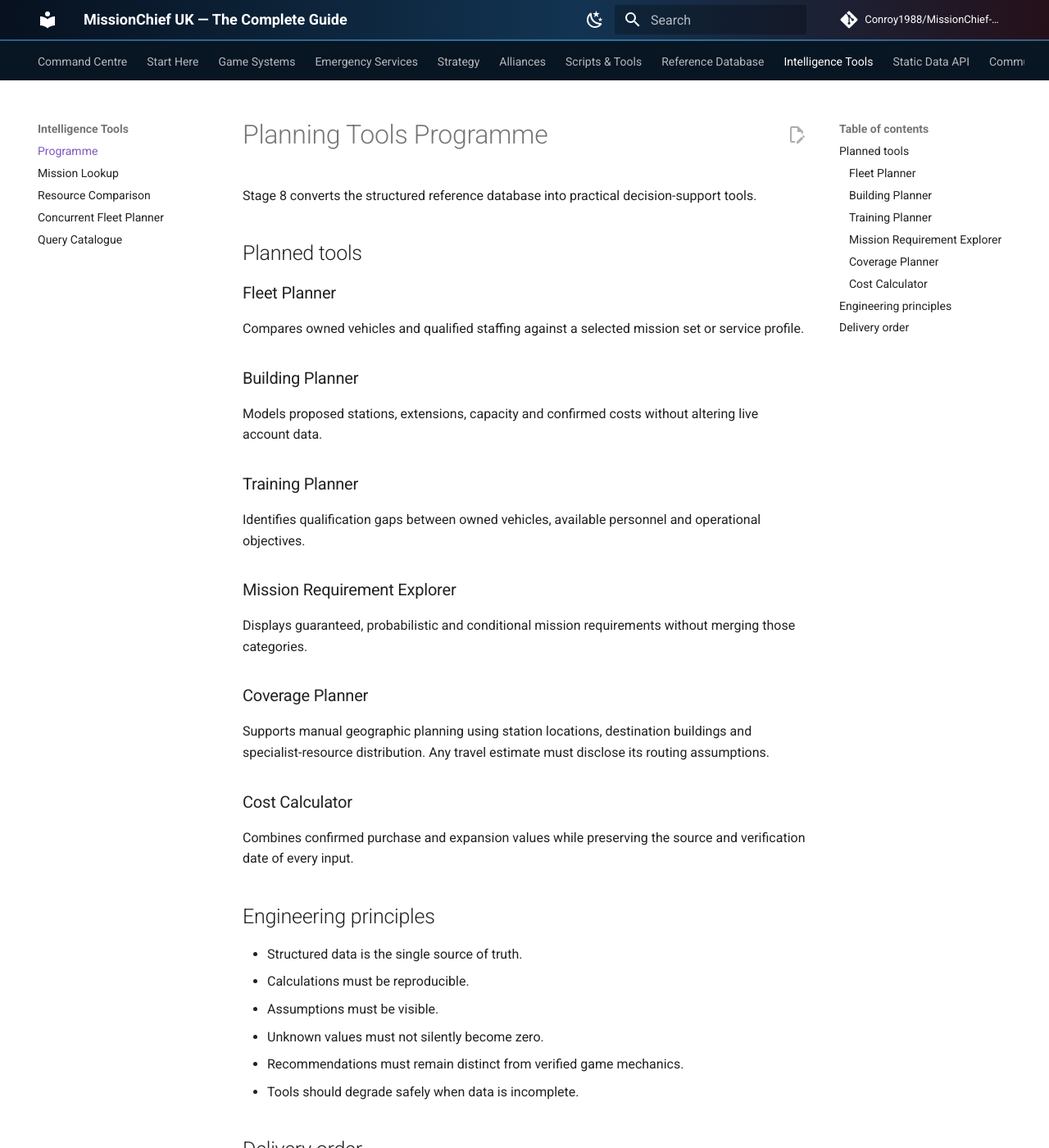
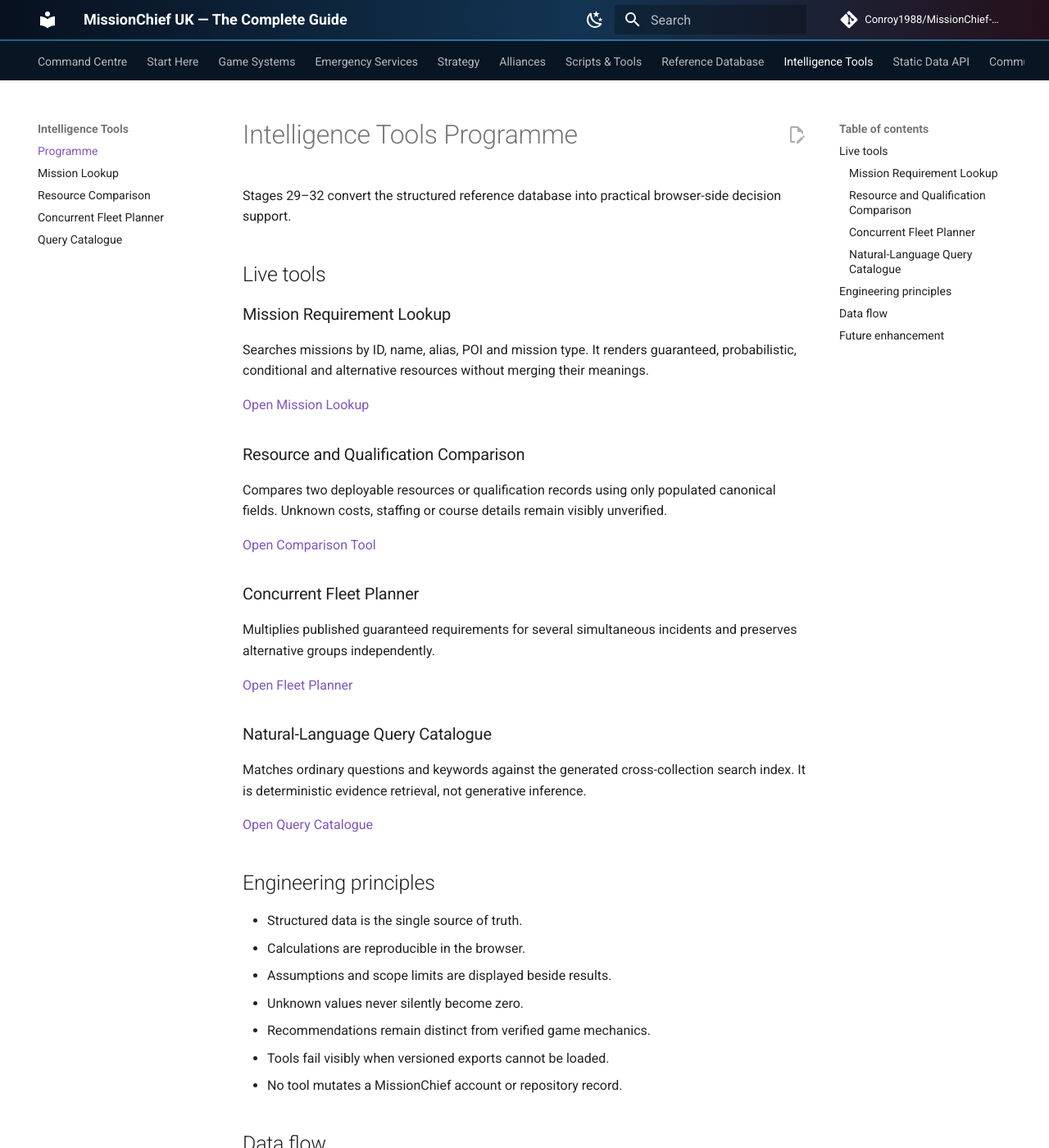
Before and after one commit to Conroy1988/MissionChief-UK, an MkDocs documentation site: the page built from docs/tools/planning-tools.md, in a window 1280 px wide and 1400 px high. Shown: the whole window at 82% size. Built offline with MkDocs 1.6.1 and Material for MkDocs 9.7.7, drawn with Linux system fonts in a browser that asks for light colours; comment, search, counter and statistics services are not loaded; some of the changed text lies outside the part shown.

Commit message:
Synchronise intelligence tools programme

````diff
--- a/docs/tools/planning-tools.md
+++ b/docs/tools/planning-tools.md
@@ -1,48 +1,55 @@
-# Planning Tools Programme
+# Intelligence Tools Programme
 
-Stage 8 converts the structured reference database into practical decision-support tools.
+Stages 29–32 convert the structured reference database into practical browser-side decision support.
 
-## Planned tools
+## Live tools
 
-### Fleet Planner
+### Mission Requirement Lookup
 
-Compares owned vehicles and qualified staffing against a selected mission set or service profile.
+Searches missions by ID, name, alias, POI and mission type. It renders guaranteed, probabilistic, conditional and alternative resources without merging their meanings.
 
-### Building Planner
+[Open Mission Lookup](mission-lookup.md)
 
-Models proposed stations, extensions, capacity and confirmed costs without altering live account data.
+### Resource and Qualification Comparison
 
-### Training Planner
+Compares two deployable resources or qualification records using only populated canonical fields. Unknown costs, staffing or course details remain visibly unverified.
 
-Identifies qualification gaps between owned vehicles, available personnel and operational objectives.
+[Open Comparison Tool](resource-comparison.md)
 
-### Mission Requirement Explorer
+### Concurrent Fleet Planner
 
-Displays guaranteed, probabilistic and conditional mission requirements without merging those categories.
+Multiplies published guaranteed requirements for several simultaneous incidents and preserves alternative groups independently.
 
-### Coverage Planner
+[Open Fleet Planner](fleet-planner.md)
 
-Supports manual geographic planning using station locations, destination buildings and specialist-resource distribution. Any travel estimate must disclose its routing assumptions.
+### Natural-Language Query Catalogue
 
-### Cost Calculator
+Matches ordinary questions and keywords against the generated cross-collection search index. It is deterministic evidence retrieval, not generative inference.
 
-Combines confirmed purchase and expansion values while preserving the source and verification date of every input.
+[Open Query Catalogue](query-catalogue.md)
 
 ## Engineering principles
 
 - Structured data is the single source of truth.
-- Calculations must be reproducible.
-- Assumptions must be visible.
-- Unknown values must not silently become zero.
-- Recommendations must remain distinct from verified game mechanics.
-- Tools should degrade safely when data is incomplete.
+- Calculations are reproducible in the browser.
+- Assumptions and scope limits are displayed beside results.
+- Unknown values never silently become zero.
+- Recommendations remain distinct from verified game mechanics.
+- Tools fail visibly when versioned exports cannot be loaded.
+- No tool mutates a MissionChief account or repository record.
 
-## Delivery order
+## Data flow
 
-1. Read-only lookup and filtering.
-2. Requirement comparison.
-3. Cost and training calculations.
-4. Saved planning scenarios.
-5. Geographic and optimisation features.
+```text
+Canonical JSON records
+        ↓
+Schema and relationship validation
+        ↓
+Versioned v1 exports
+        ↓
+Browser-side lookup and calculations
+```
 
-The first implementation should favour transparent calculations over opaque optimisation.
+## Future enhancement
+
+The delivered tools establish a stable read-only layer. Saved scenarios, account inventory import, routing, geographic optimisation and authenticated account integration remain optional future features and would require separate privacy and evidence controls.
````
